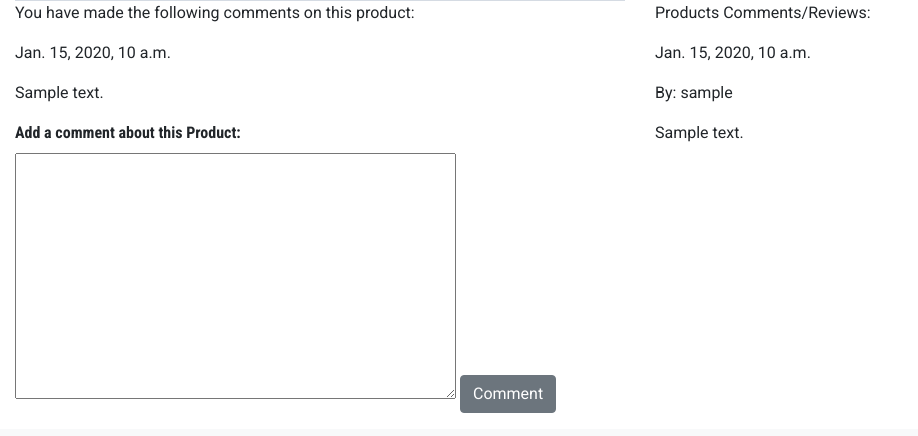
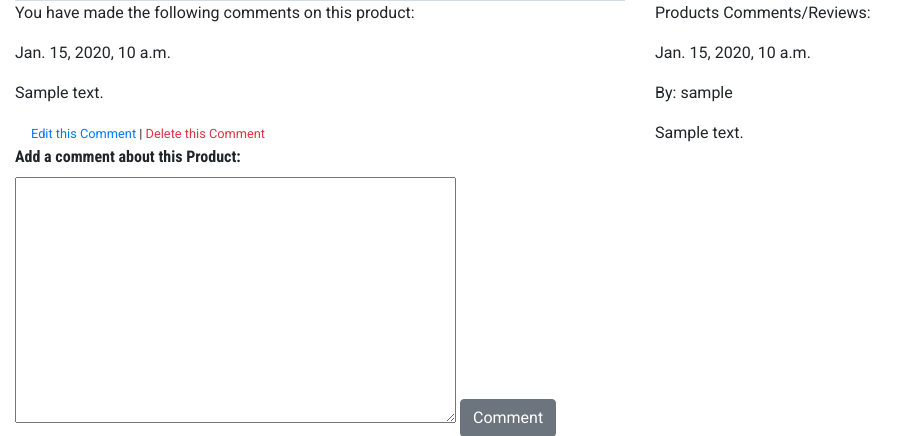
Before and after one commit to fenton1000/mf-portfolio-five-big-boring-shop, a Django app: page /products/1/ in a window 1280 px wide. Shown: the part 1036-1472 px from the top of the page, without its empty margins (0-918 px from the left). Before the commit the page ends 1449 px from the top, so only its background shows below. Run offline with Django 3.2, Linux system fonts and the light colour scheme; a user stored in the database is signed in; tables that the repository leaves empty hold one stand-in row (values such as "Sample post"); grey boxes marked "Sample" are stand-in pictures; some libraries are stand-ins or nearby versions.

Commit message:
Add function to delete comments

```diff
--- a/products/templates/products/product_detail.html
+++ b/products/templates/products/product_detail.html
@@ -100,6 +100,12 @@ Selected Product
                 {% for comment in current_user_comments %}
                 <p>{{comment.date}}</p>
                 <p>{{comment.comment}}</p>
+                <small class="ml-3">
+                    <a href="#" id="id_edit_comment">Edit this Comment</a> |
+                    <a class="text-danger"
+                        href="{% url 'delete_comment' comment.id %}?redirect_url={{ request.path }}">Delete
+                        this Comment</a>
+                </small>
                 {% endfor %}
                 {% else %}
                 <p>You have not commented on this product</p>
--- a/profiles/urls.py
+++ b/profiles/urls.py
@@ -9,4 +9,5 @@ urlpatterns = [
     path('edit_product_rating/<product_id>', views.edit_product_rating, name='edit_product_rating'),
     path('delete_product_rating/<product_id>', views.delete_product_rating, name='delete_product_rating'),
     path('add_comment/<product_id>', views.add_comment, name='add_comment'),
+    path('delete_comment/<comment_id>', views.delete_comment, name='delete_comment'),
 ]
```
Also changed, not shown: profiles/views.py (+16 -0 lines).
